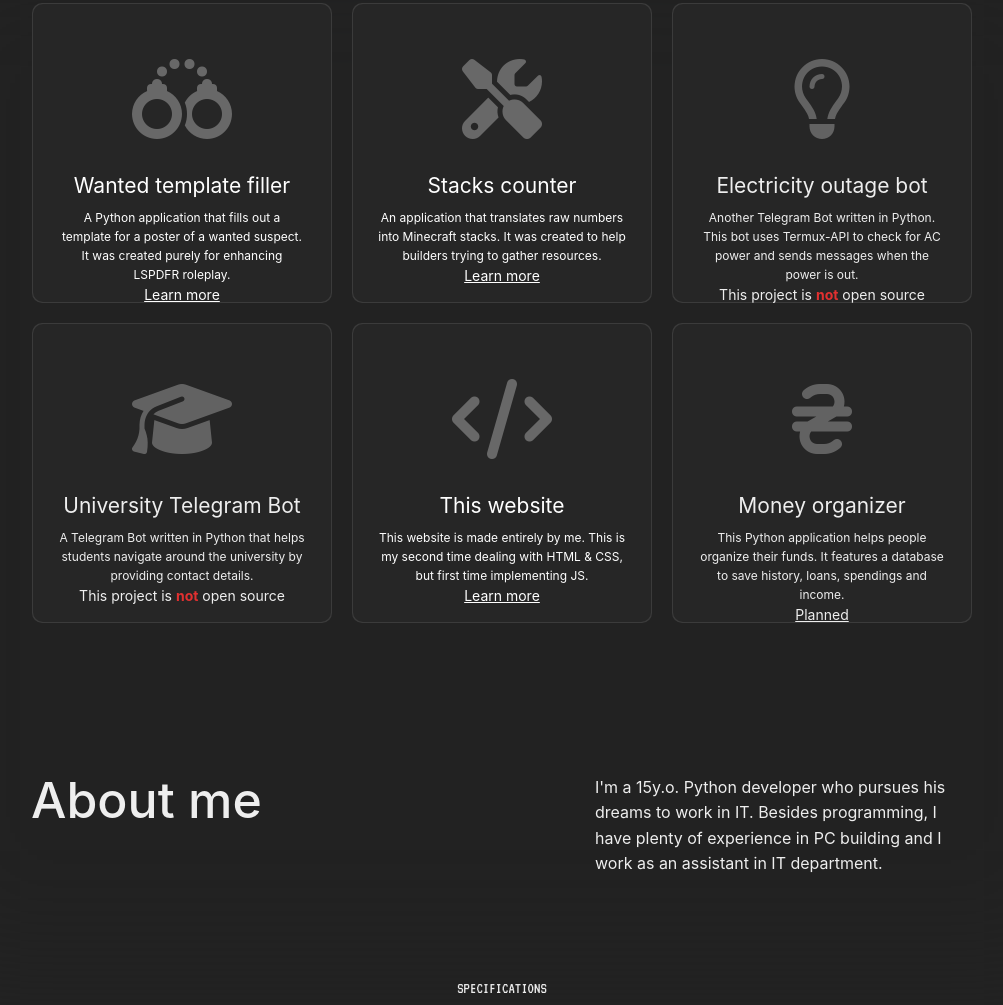
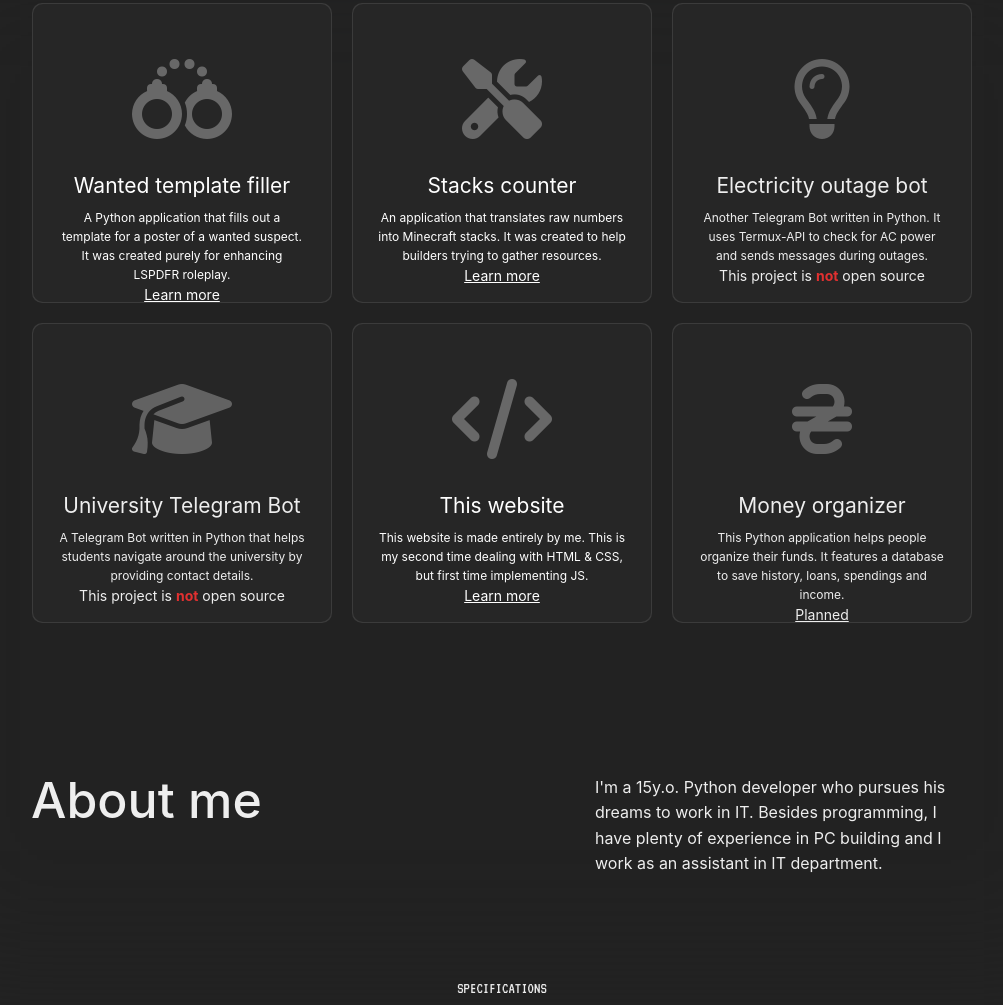
Before and after one commit to vad1m4/vad1m4.github.io, a plain HTML site: page index.html in a window 1280 px wide. Shown: the part 908-1913 px from the top of the page, without its empty margins (138-1141 px from the left). Drawn offline with nearby package versions, Linux system fonts and the light colour scheme; animation ran at ten frames a second; a web font is replaced by a local one.

Commit message:
pre release 2

```diff
--- a/index.html
+++ b/index.html
@@ -9,6 +9,7 @@
 	<link rel="preconnect" href="https://fonts.googleapis.com">
 	<link rel="preconnect" href="https://fonts.gstatic.com" crossorigin>
 	<link href="https://fonts.googleapis.com/css2?family=Gloock&family=VT323&display=swap" rel="stylesheet">
+	<link rel="shortcut icon" type="image/x-icon" href="vipra.png" />
 	<title>vad1m4 - Portfolio</title>
 </head>
 
@@ -93,8 +94,8 @@
 					<div class="project_content">
 						<i class="fa-regular fa-lightbulb fa-5x"></i>
 						<p class="project_name">Electricity outage bot</p>
-						<p class="project_desc">Another Telegram Bot written in Python. This bot uses Termux-API to
-							check for AC power and sends messages when the power is out.</p>
+						<p class="project_desc">Another Telegram Bot written in Python. It uses Termux-API to
+							check for AC power and sends messages during outages.</p>
 						<p class="project_notopnsrc">This project is <span class="red"><b>not</b></span> open source</p>
 					</div>
 				</div>
```
Also changed, not shown: vipra.png (added).
